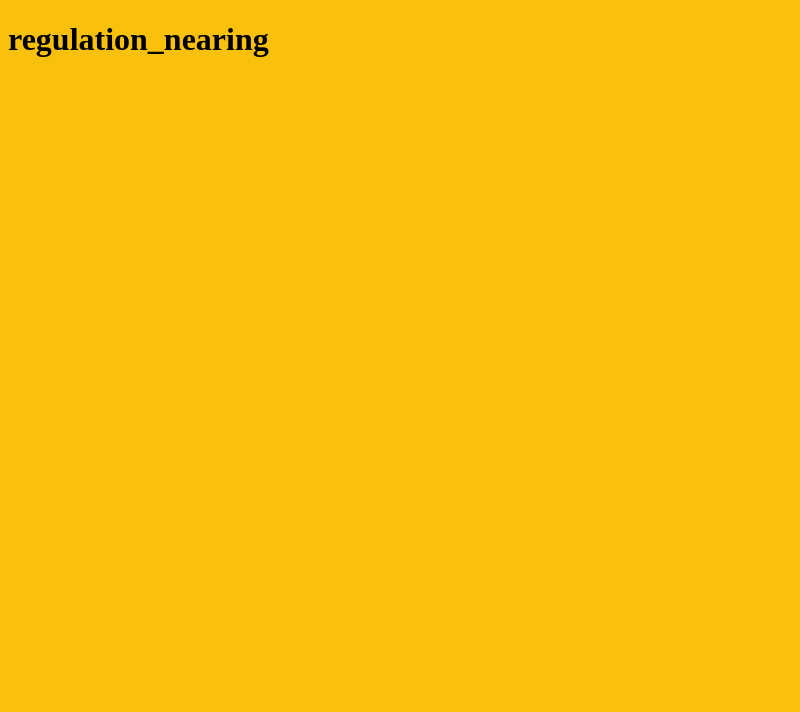
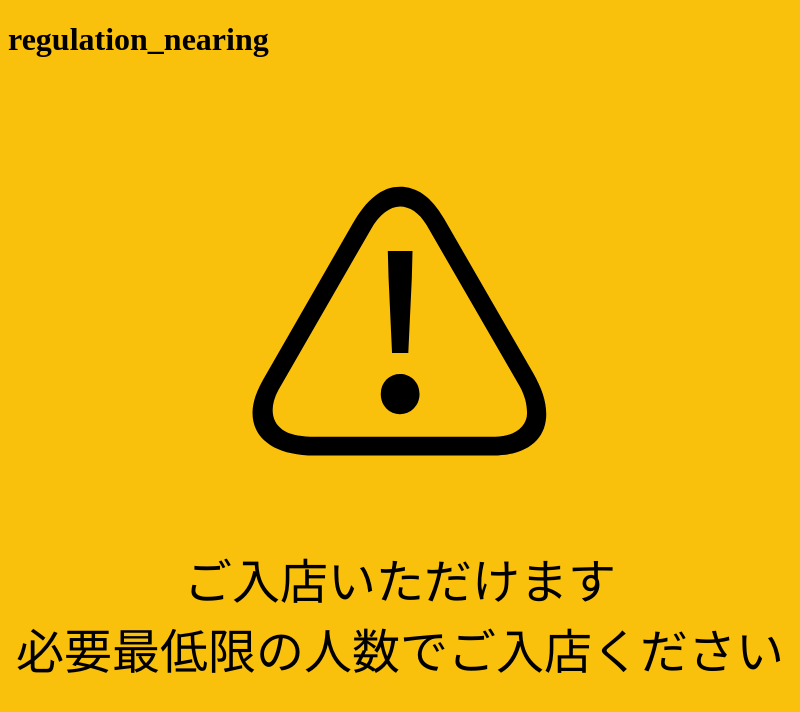
Before and after one commit to Beko6648/STLESS, an Electron app: page src/display/html/regulation_nearing.html in a window 800 px wide. Drawn offline with nearby package versions, Linux system fonts and the light colour scheme; no server answers.

Commit message:
規制情報表示画面文字追加

```diff
--- a/src/display/css/allow_entry.css
+++ b/src/display/css/allow_entry.css
@@ -23,4 +23,5 @@ body {
 .regulatory_message {
 	height: 100%;
 	font-size: 300%;
+	text-align: center;
 }
--- a/src/display/css/regulation_and_time.css
+++ b/src/display/css/regulation_and_time.css
@@ -1,3 +1,26 @@
 html {
 	background-color: #D20303;
 }
+
+body {
+	height: 100%;
+}
+
+.regulatory_info {
+	height: 100%;
+	display: flex;
+	flex-direction: column;
+	justify-content: center;
+	align-items: center;
+}
+
+.regulatory_icon {
+	height: 100%;
+	font-size: 2000%;
+}
+
+.regulatory_message {
+	height: 100%;
+	font-size: 300%;
+	text-align: center;
+}
--- a/src/display/css/regulation_nearing.css
+++ b/src/display/css/regulation_nearing.css
@@ -1,3 +1,26 @@
 html {
 	background-color: #f9c00c;
 }
+
+body {
+	height: 100%;
+}
+
+.regulatory_info {
+	height: 100%;
+	display: flex;
+	flex-direction: column;
+	justify-content: center;
+	align-items: center;
+}
+
+.regulatory_icon {
+	height: 100%;
+	font-size: 2000%;
+}
+
+.regulatory_message {
+	height: 100%;
+	font-size: 300%;
+	text-align: center;
+}
--- a/src/display/css/regulation_without_time.css
+++ b/src/display/css/regulation_without_time.css
@@ -1,3 +1,26 @@
 html {
 	background-color: #d20303;
 }
+
+body {
+	height: 100%;
+}
+
+.regulatory_info {
+	height: 100%;
+	display: flex;
+	flex-direction: column;
+	justify-content: center;
+	align-items: center;
+}
+
+.regulatory_icon {
+	height: 100%;
+	font-size: 2000%;
+}
+
+.regulatory_message {
+	height: 100%;
+	font-size: 300%;
+	text-align: center;
+}
--- a/src/display/html/regulation_nearing.html
+++ b/src/display/html/regulation_nearing.html
@@ -15,8 +15,11 @@
 <body>
     <h1>regulation_nearing</h1>
     <div class="regulatory_info">
-        <div class="regulatory_icon"></div>
-        <div class="regulatory_message"></div>
+        <div class="regulatory_icon">⚠</div>
+        <div class="regulatory_message">
+            ご入店いただけます<br>
+            必要最低限の人数でご入店ください
+        </div>
     </div>
 </body>
 
```
Also changed, not shown: src/display/html/regulation_and_time.html (+5 -2 lines), src/display/html/regulation_without_time.html (+5 -2 lines), 1 other file.
